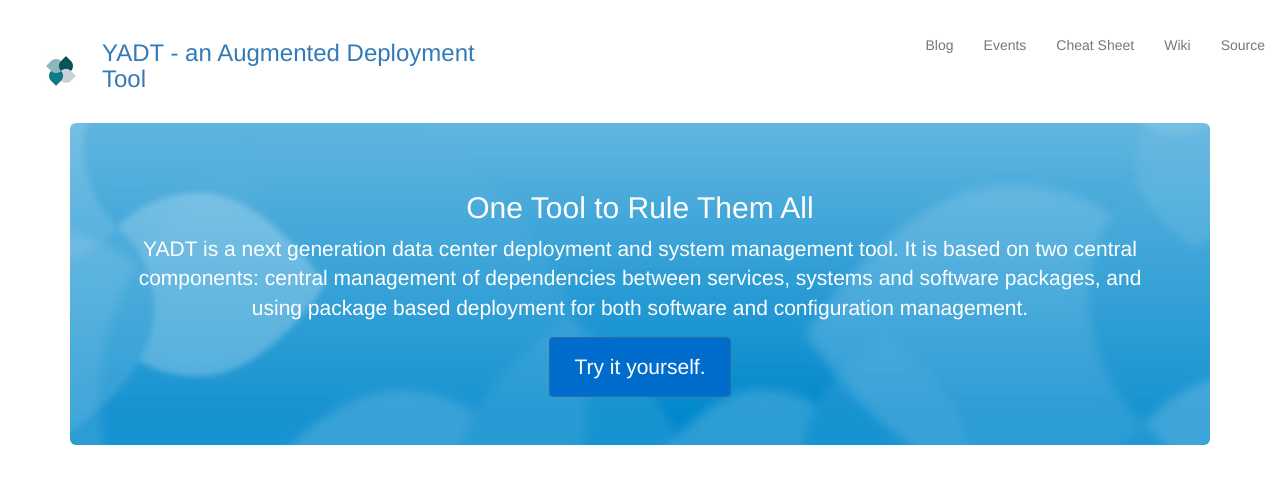
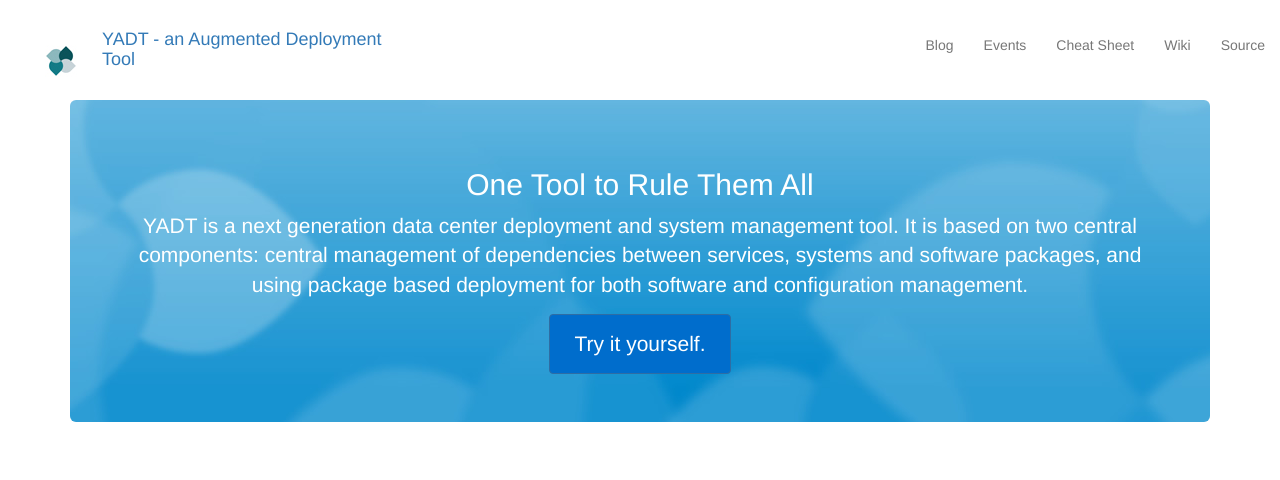
Before and after one commit to yadt/yadt.github.com, a Jekyll site: the page built from index.html, in a window 1280 px wide. Shown: the top 480 px of the page. Built offline with Jekyll 4.4.1, drawn with Linux system fonts in a browser that asks for light colours; nearby versions of some CDN libraries; grey boxes are pictures that could not be loaded.

Commit message:
enforcing navbar brand size consistency

```diff
--- a/_layouts/default.html
+++ b/_layouts/default.html
@@ -22,17 +22,10 @@
 				<span class="icon-bar"></span>
 			</button>
 			<a class="navbar-brand" href="#">
-				{% if page.title == 'YADT - an Augmented Deployment Tool' %}
-				<h3 class="muted">
-					<img class="top-icon" src="/images/yadt-logo-32.jpg" alt="yadt">
-					<a href="/">YADT - an Augmented Deployment Tool</a>
-				</h3>
-				{% else %}
 				<h4 class="muted">
 					<img class="top-icon" src="/images/yadt-logo-32.jpg" alt="yadt">
 					<a href="/">YADT - an Augmented Deployment Tool</a>
 				</h4>
-				{% endif %}
 			</a>
 		</div>
 
```
